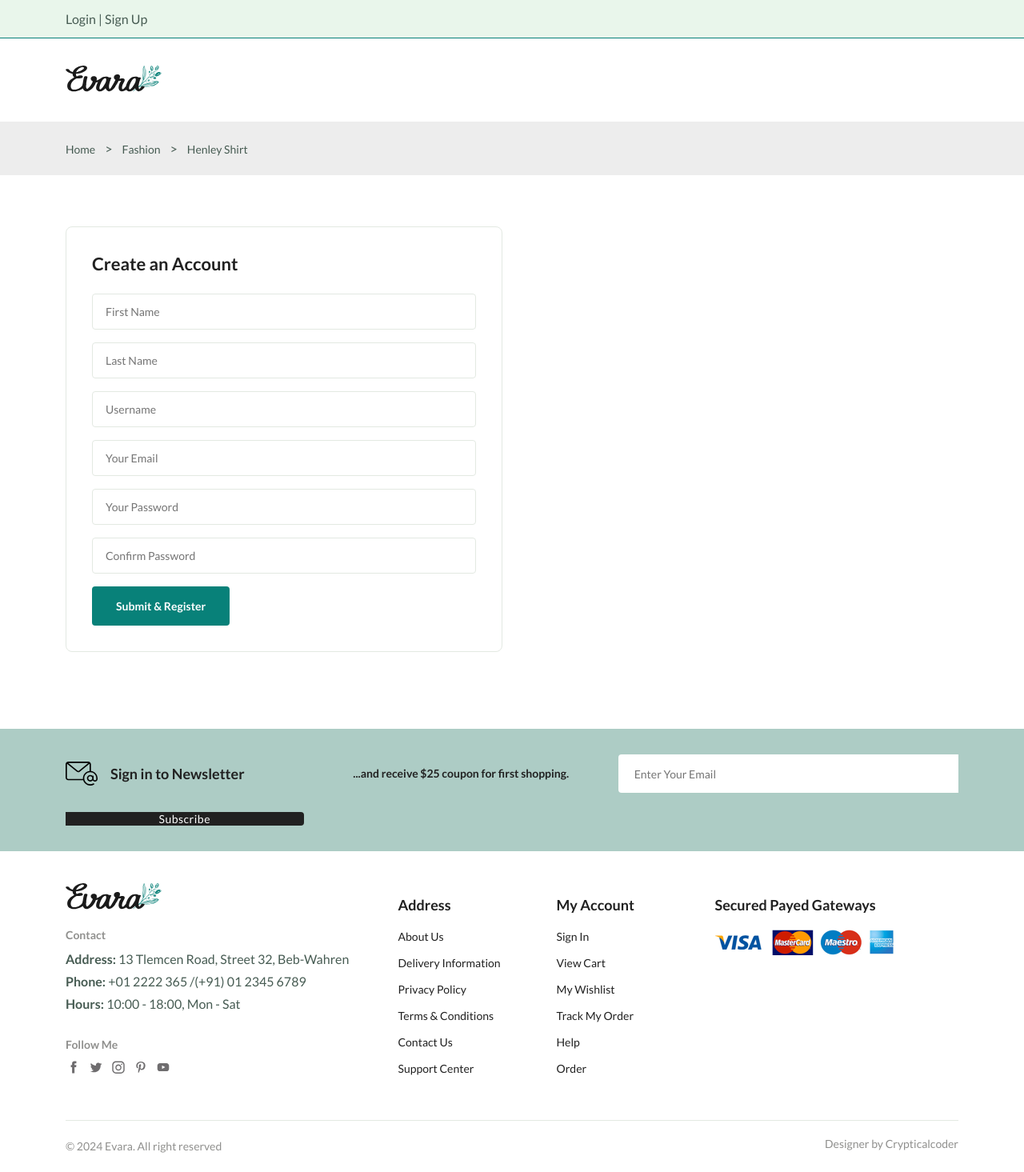
After one commit to mukhammadumarumarov0-creator/Evara, a Django app: page /create_account/ in a window 1280 px wide. The commit adds this page. Shown: the whole page at 80% size. Run offline with Django 5.2, Linux system fonts and the light colour scheme; some libraries are stand-ins or nearby versions.

Commit message:
Login va Regiter Qoshildi va Website update boldi

```diff
--- /dev/null
+++ b/shop/templates/shop/register.html
@@ -0,0 +1,18 @@
+
+
+{% extends "base.html" %}
+
+{% block main %}
+  <!--=============== MAIN ===============-->
+  <main class="main">
+    <!--=============== BREADCRUMB ===============-->
+   {% include "components/breadcrumb.html" %}
+
+    <!--=============== LOGIN-REGISTER ===============-->
+   {% include "components/register.html" %}
+
+    <!--=============== NEWSLETTER ===============-->
+    {% include "components/letter.html" %}
+  </main>
+
+{% endblock main %}
--- a/shop/urls.py
+++ b/shop/urls.py
@@ -1,5 +1,5 @@
 from django.urls import path,include
-from .views import dashboard,details,shop,accounts,cart,check_out,compare,login_regester,wish_list
+from .views import dashboard,details,shop,accounts,cart,check_out,compare,login_regester,wish_list,logout_user,create_account
 
 urlpatterns = [
     path("",dashboard,name="dashboard"),
@@ -10,6 +10,8 @@
     path("checkout/",check_out,name="checkout"),
     path("compare/",compare,name="compare"),
     path("register/",login_regester,name="register"),
+    path("create_account/",create_account,name="create_account"),
+    path("logout/",logout_user,name="logout_user"),
     path("wishlist/",wish_list,name="wishlist"),
 
 
--- a/shop/views.py
+++ b/shop/views.py
@@ -1,5 +1,7 @@
-from django.shortcuts import render
+from django.shortcuts import render,redirect
 from .models import Category,Product
+from django.contrib.auth.models import User
+from django.contrib.auth import authenticate,login,logout
 
 def dashboard(request):
 
@@ -34,7 +36,49 @@
     return render(request,"shop/compare.html")
 
 def login_regester(request):
+    if request.method == "POST":
+
+        username=request.POST.get("username")
+        password=request.POST.get("password")
+        user=authenticate(request,username=username,password=password)
+        print(user)
+
+        if user is not None:
+            login(request,user)
+            return redirect('dashboard')
+
     return render(request,"shop/login-register.html")
+
+def logout_user(request):
+    logout(request)
+    return redirect('dashboard')
 
 def wish_list(request):
     return render(request,"shop/wishlist.html")
+
+def create_account(request):
+    if request.method=="POST":
+        first_name=request.POST.get('first_name')
+        last_name=request.POST.get('last_name')
+        username=request.POST.get('username')
+        email=request.POST.get('email')
+        password1=request.POST.get("password1")
+        password2=request.POST.get("password2")
+        print(first_name,last_name,email,password1,password2,username)
+
+        if first_name and last_name and username and email and password1 and password2:
+            user=User(
+                first_name=first_name,
+                last_name=last_name,
+                username=username,
+                email=email,
+            )
+            if password1==password2:
+                user.set_password(password1)
+                print(user)
+                user.save()
+                return redirect('register')
+            else:
+                print('password not match')
+
+    return render(request,"shop/register.html")
--- a/static/css/styles.css
+++ b/static/css/styles.css
@@ -93,6 +93,7 @@
 ul {
   list-style: none;
 }
+
 
 a {
   text-decoration: none;
--- a/templates/base.html
+++ b/templates/base.html
@@ -12,8 +12,10 @@
     <!--=============== FLATICON ===============-->
     <link
       rel="stylesheet"
-      href="https://cdn-uicons.flaticon.com/2.0.0/uicons-regular-straight/css/uicons-regular-straight.css"
-    />
+      href="https://cdn-uicons.flaticon.com/2.0.0/uicons-regular-straight/css/uicons-regular-straight.css"  />
+    <link href="{% static "img/logo.png" %}" rel="icon" class='icon' style='border-radius : 50 px ;'>
+
+
 
     <!--=============== SWIPER CSS ===============-->
     <link
@@ -31,16 +33,24 @@
     <header class="header">
       <div class="header__top">
         <div class="header__container container">
-          <div class="header__contact">
-            <span>(+01) - 2345 - 6789</span>
-            <span>Our location</span>
+          {% if request.user.is_authenticated %}
+
+            <a href="" class="header__top-action">
+              {{request.user.username}} </a>
+            <a href="{% url "logout_user" %}" class="header__top-action">
+                Logout </a>
+
+            {% else %}
+              <div>
+                <a href="{% url "register" %}" class="header__top-action" >
+                  Login  |
+                  </a>
+
+                  <a href="{% url "create_account" %}" class="header__top-action">
+                   Sign Up
+                   </a>
               </div>
-          <p class="header__alert-news">
-            Super Values Deals - Save more coupons
-          </p>
-          <a href="{% url "register" %}" class="header__top-action">
-            Log In / Sign Up
-          </a>
+            {% endif %}
         </div>
       </div>
 
@@ -54,6 +64,7 @@
         </a>
         <div class="nav__menu" id="nav-menu">
           <ul class="nav__list">
+            {% if request.user.is_authenticated%}
                   <li class="nav__item">
                     <a href="{% url "dashboard" %}" class="nav__link">Home</a>
                   </li>
@@ -66,10 +77,10 @@
                   <li class="nav__item">
                     <a href="{% url "compare" %}" class="nav__link">Compare</a>
                   </li>
+          {% endif %}
             <li class="nav__item">
-              <a href="{% url "register" %}" class="nav__link">Login</a>
-            </li>
           </ul>
+          {% if request.user.is_authenticated %}
               <div class="header__search">
                 <input
                   type="text"
@@ -91,6 +102,7 @@
                 <span class="count">3</span>
               </a>
             </div>
+        {% endif %}
       </nav>
     </header>
 
--- a/templates/components/products.html
+++ b/templates/components/products.html
@@ -11,6 +11,7 @@
     <div class="tab__items">
       <div class="tab__item active-tab" content id="featured">
         <div class="products__container grid">
+
           {% for p in product %}
           <div class="product__item">
             <div class="product__banner">
@@ -75,7 +76,6 @@
               </a>
             </div>
           </div>
-
           {% endfor %}
 
 
@@ -83,6 +83,7 @@
         </div>
       </div>
       <div class="tab__item" content id="popular">
+
         <div class="products__container grid">
 
           {% for p in product %}
--- /dev/null
+++ b/templates/components/register.html
@@ -0,0 +1,59 @@
+<section class="login-register section--lg">
+    <div class="login-register__container container grid">
+      <div class="login">
+        <h3 class="section__title">Create an Account</h3>
+            <form class="form grid" method='POST'>
+                {% csrf_token %}
+            <input
+                type="text"
+                placeholder="First Name"
+                class="form__input"
+                name="first_name"
+                required
+                />
+            <input
+                type="text"
+                placeholder="Last Name"
+                class="form__input"
+                name="last_name"
+                required
+
+                />
+            <input
+                type="text"
+                placeholder="Username"
+                class="form__input"
+                name="username"
+                required
+
+                />
+            <input
+                type="email"
+                placeholder="Your Email"
+                class="form__input"
+                name="email"
+                required
+
+            />
+            <input
+                type="password"
+                placeholder="Your Password"
+                class="form__input"
+                name='password1'
+                required
+
+            />
+            <input
+                type="password"
+                placeholder="Confirm Password"
+                class="form__input"
+                name='password2'
+                required
+
+            />
+            <div class="form__btn">
+                <button class="btn">Submit & Register</button>
+      </div>
+      </div>
+    </div>
+  </section>
```
Also changed, not shown: templates/components/login-regester.html (+8 -32 lines), db.sqlite3, media/products/cat-2.jpg (added), static/img/logo.png (added). Lines whose indentation alone changed are shown as unchanged.
